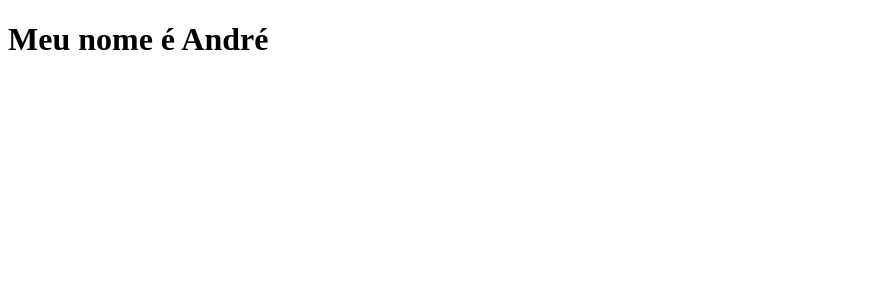
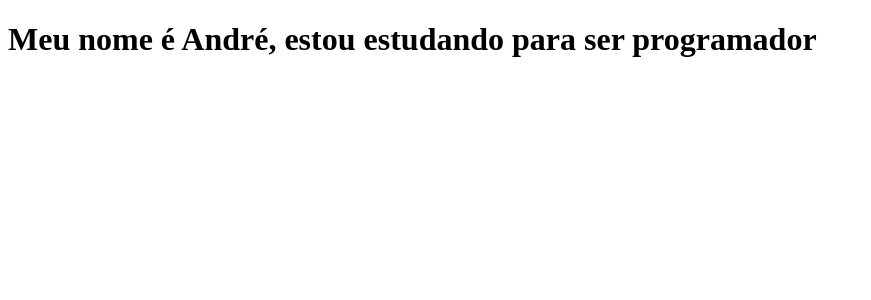
Before and after one commit to Andre182BR/clone-tabnews, a Next.js app: page / in a window 1280 px wide. Shown: the top 300 px of the page, without its empty margins (0-871 px from the left). Built offline with nearby package versions, Linux system fonts and the light colour scheme.

Commit message:
Nova alteração de mensagem

```diff
--- a/pages/index.js
+++ b/pages/index.js
@@ -1,5 +1,5 @@
 function Home() {
-    return <h1>Meu nome é André</h1>
+    return <h1>Meu nome é André, estou estudando para ser programador</h1>
 }
 
 export default Home;
```
